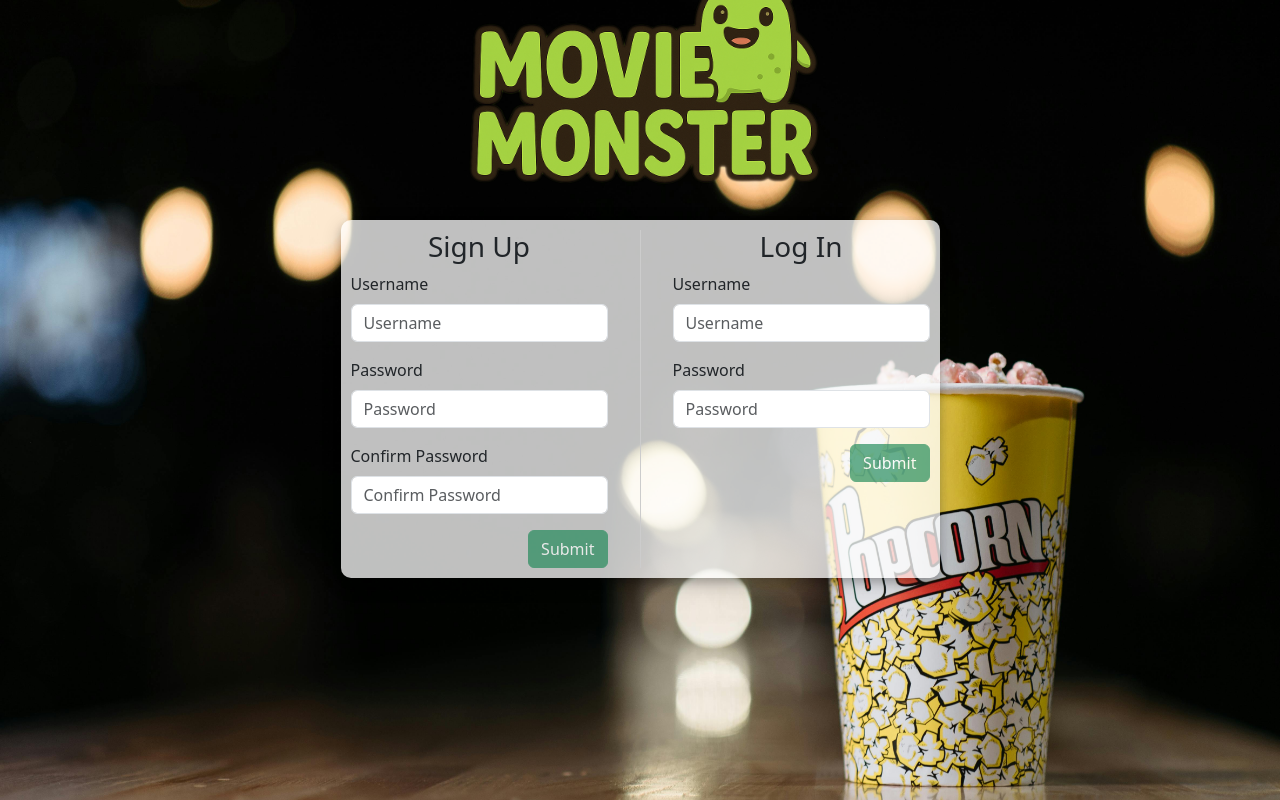
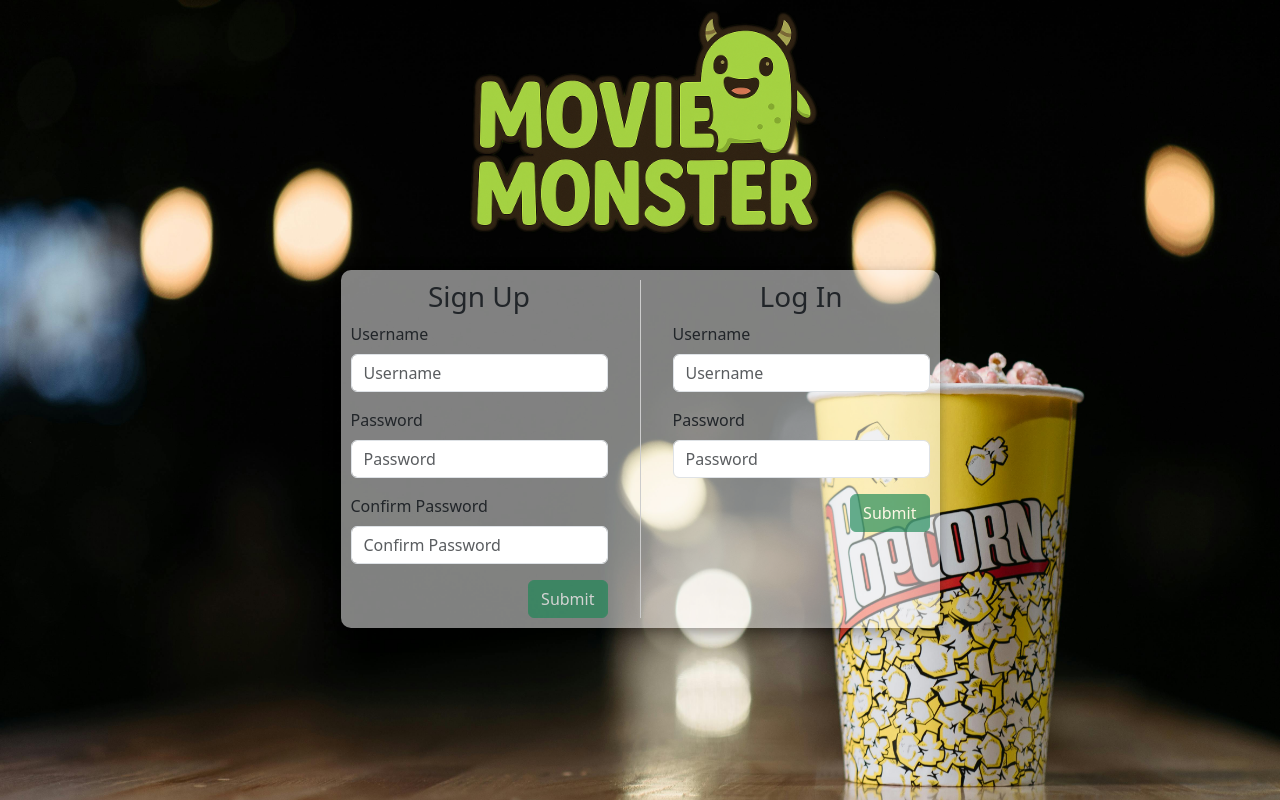
Before and after one commit to jbaldwindev/MovieMonsterFrontend, a React (Create React App) app in the folder movie-monster-front/: page / in a window 1280 px wide. Built offline with nearby package versions, Linux system fonts and the light colour scheme.

Commit message:
validation styling

```diff
--- a/movie-monster-front/src/Styles/UserValidation.css
+++ b/movie-monster-front/src/Styles/UserValidation.css
@@ -8,7 +8,7 @@
     border-radius: 10px;
     margin: 20px 20px;
     background-color: white;
-    background-color: rgba(255, 255, 255, 0.75);
+    background-color: rgba(255, 255, 255, 0.5);
 }
 
 .page-container {
@@ -39,5 +39,5 @@
     width: auto;
     height: auto;
     margin-bottom: -100px;
-    margin-top: -100px;
+    margin-top: -50px;
 }
```
